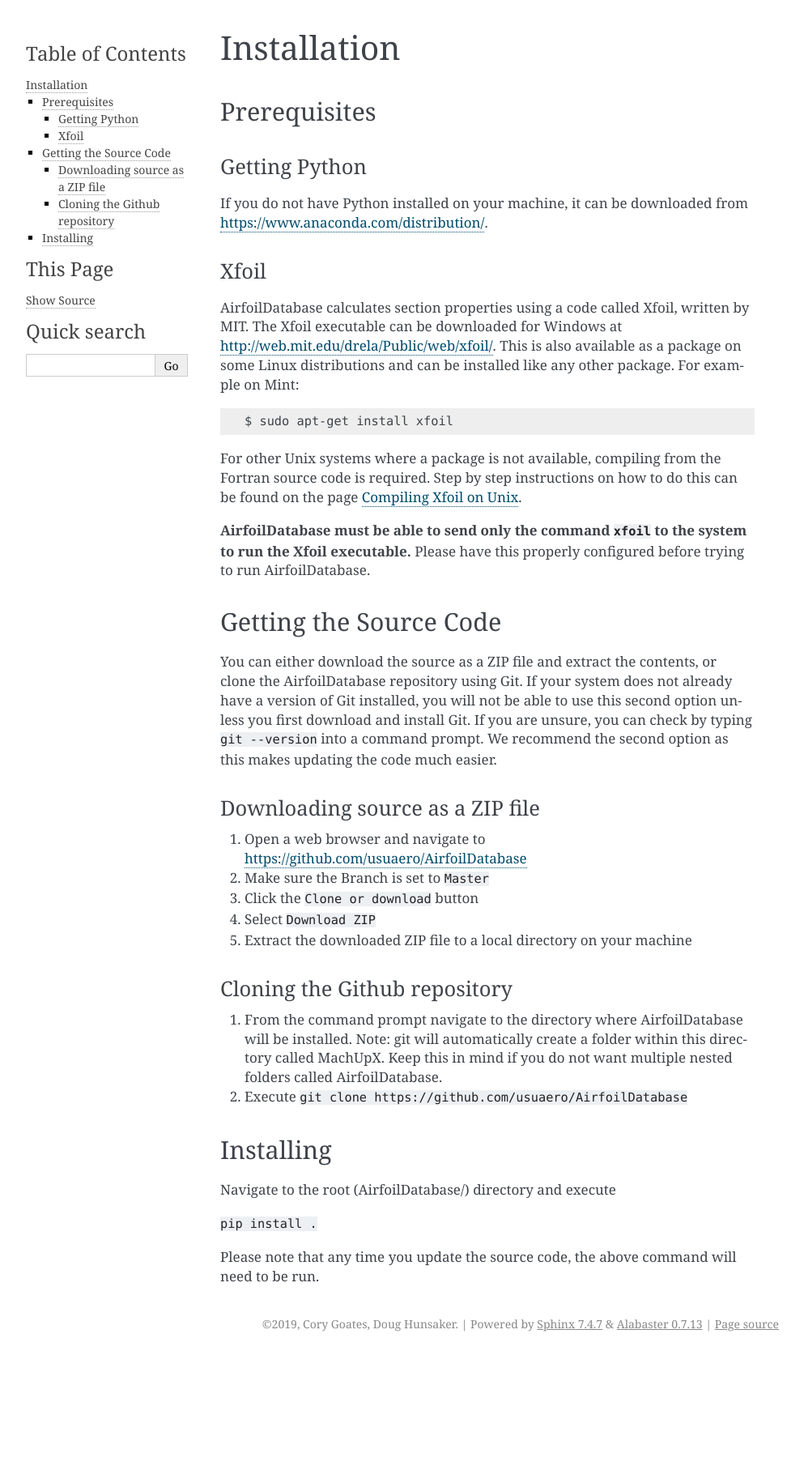
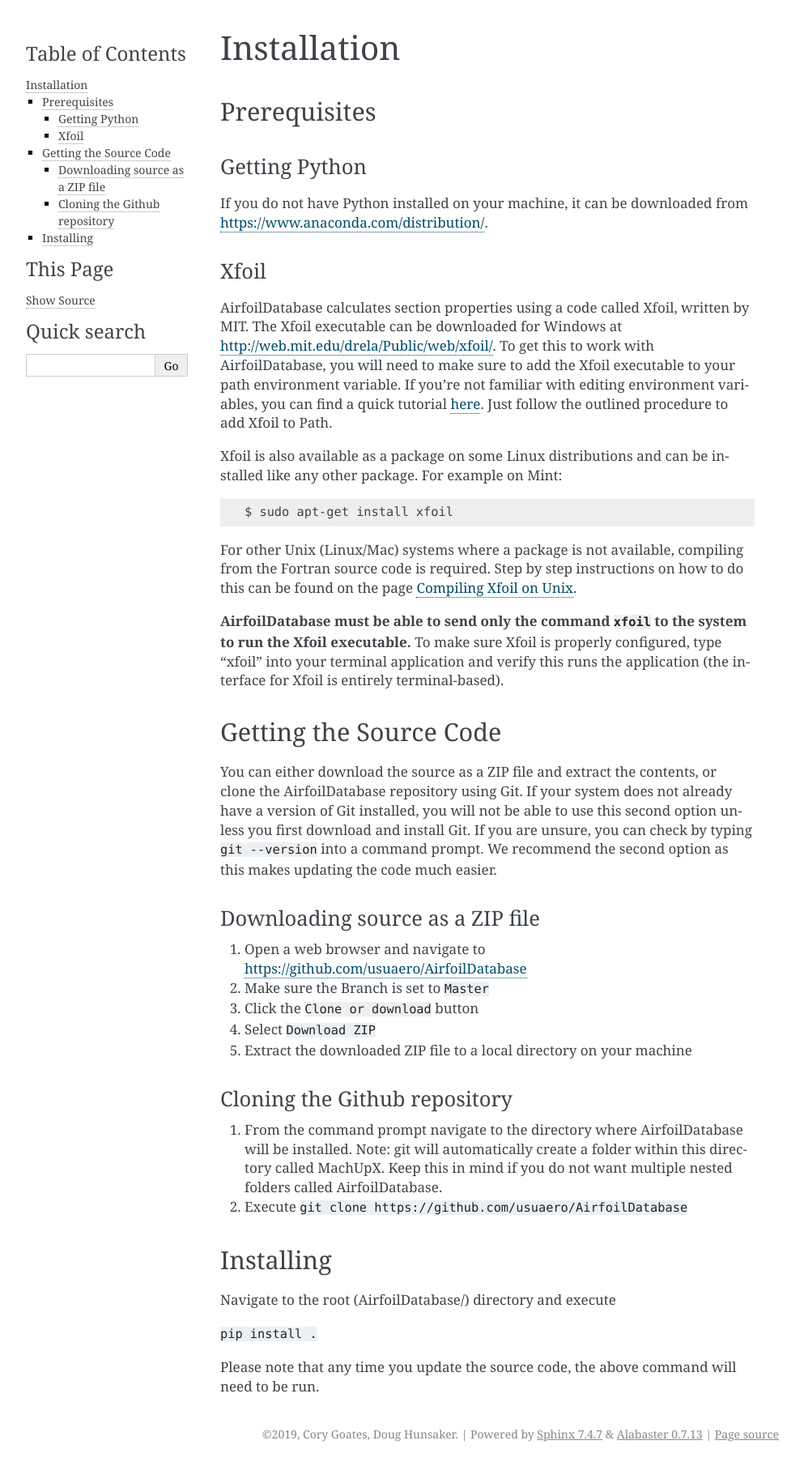
Before and after one commit to usuaero/AirfoilDatabase, a Sphinx documentation site: the page built from docs/source/installation.md, in a window 1280 px wide. Shown: the whole page at 81% size, without its empty margins (148-1141 px from the left). Built offline with Sphinx 7.4.7, drawn with Linux system fonts in a browser that asks for light colours; pages that are not in the unit, such as notebooks, are missing from menus; before the commit the page ends 1674 px from its top, so only the background shows below that.

Commit message:
Updated instructions on setting up Xfoil for Windows.

````diff
--- a/docs/source/installation.md
+++ b/docs/source/installation.md
@@ -8,13 +8,15 @@
 
 ### Xfoil
 
-AirfoilDatabase calculates section properties using a code called Xfoil, written by MIT. The Xfoil executable can be downloaded for Windows at [http://web.mit.edu/drela/Public/web/xfoil/](http://web.mit.edu/drela/Public/web/xfoil/). This is also available as a package on some Linux distributions and can be installed like any other package. For example on Mint:
+AirfoilDatabase calculates section properties using a code called Xfoil, written by MIT. The Xfoil executable can be downloaded for Windows at [http://web.mit.edu/drela/Public/web/xfoil/](http://web.mit.edu/drela/Public/web/xfoil/). To get this to work with AirfoilDatabase, you will need to make sure to add the Xfoil executable to your path environment variable. If you're not familiar with editing environment variables, you can find a quick tutorial [here](https://www.computerhope.com/issues/ch000549.htm). Just follow the outlined procedure to add Xfoil to Path.
+
+Xfoil is also available as a package on some Linux distributions and can be installed like any other package. For example on Mint:
 
     $ sudo apt-get install xfoil
 
-For other Unix systems where a package is not available, compiling from the Fortran source code is required. Step by step instructions on how to do this can be found on the page [Compiling Xfoil on Unix](xfoil_installation).
+For other Unix (Linux/Mac) systems where a package is not available, compiling from the Fortran source code is required. Step by step instructions on how to do this can be found on the page [Compiling Xfoil on Unix](xfoil_installation).
 
-**AirfoilDatabase must be able to send only the command ```xfoil``` to the system to run the Xfoil executable.** Please have this properly configured before trying to run AirfoilDatabase.
+**AirfoilDatabase must be able to send only the command ```xfoil``` to the system to run the Xfoil executable.** To make sure Xfoil is properly configured, type "xfoil" into your terminal application and verify this runs the application (the interface for Xfoil is entirely terminal-based).
 
 ## Getting the Source Code
 
````
